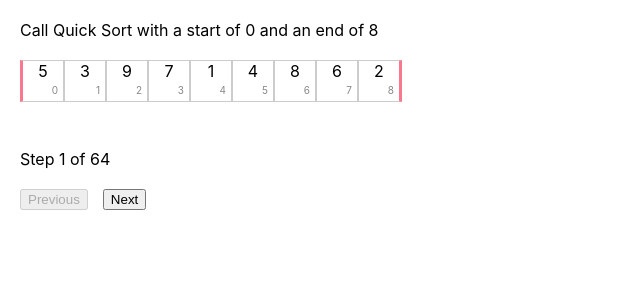
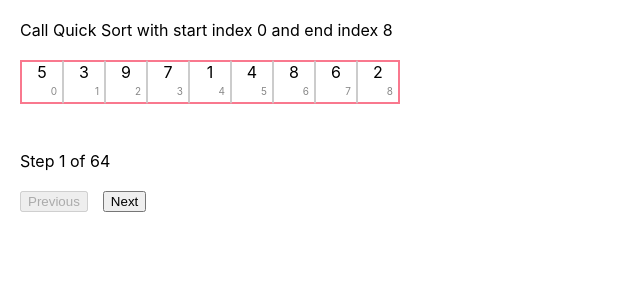
Before and after one commit to JZBoone/algorithms, a React (Create React App) app: page / in a window 1280 px wide. Shown: the top 300 px of the page, without its empty margins (0-640 px from the left). Built offline with nearby package versions, Linux system fonts and the light colour scheme.

Commit message:
ux polish

```diff
--- a/src/App.js
+++ b/src/App.js
@@ -39,6 +39,9 @@ function App() {
               },
               {
                 [styles.end]: i === state.end
+              },
+              {
+                [styles.inside]: i >= state.start && i <= state.end
               },
               {
                 [styles.partition]: i === state.pivotIndex
--- a/src/App.module.css
+++ b/src/App.module.css
@@ -34,11 +34,16 @@
 }
 
 .start {
-  border-left: 3px solid #f9788e;
+  border-left: 2px solid #f9788e;
+}
+
+.inside {
+  border-bottom: 2px solid #f9788e;
+  border-top: 2px solid #f9788e;
 }
 
 .end {
-  border-right: 3px solid #f9788e;
+  border-right: 2px solid #f9788e;
 }
 
 .button {
--- a/src/QuickSort.js
+++ b/src/QuickSort.js
@@ -88,7 +88,7 @@ class QuickSort {
       arr: [...arr],
       start,
       end,
-      message: `Call Quick Sort with a start of ${start} and an end of ${end}`,
+      message: `Call Quick Sort with start index ${start} and end index ${end}`,
       i: null,
       j: null,
       pivotIndex: null
```
